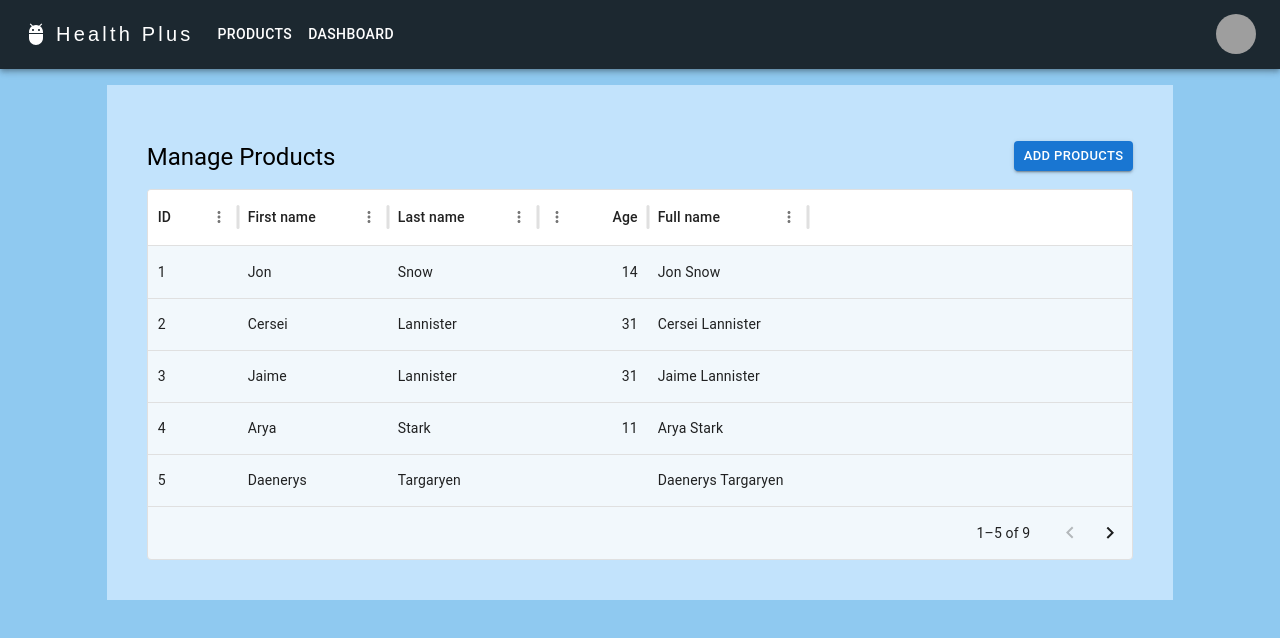
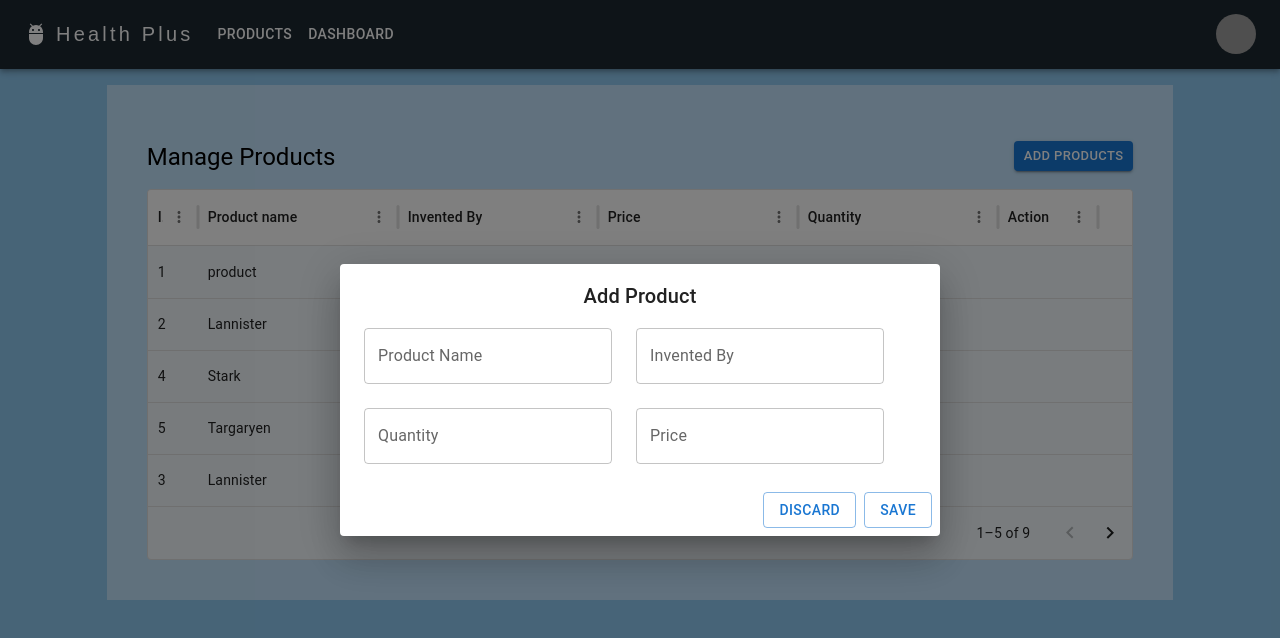
Before and after one commit to Aayushi-2000/Health_Plus, a React (Create React App) app: page /dashboard in a window 1280 px wide. Both pictures are taken after a click on the button "ADD PRODUCTS". Shown: the top 638 px of the page. Built offline with nearby package versions, Linux system fonts and the light colour scheme; grey boxes are pictures that could not be loaded.

Commit message:
add-product

```diff
--- a/package.json
+++ b/package.json
@@ -13,6 +13,7 @@
     "@testing-library/user-event": "^13.5.0",
     "react": "^18.3.1",
     "react-dom": "^18.3.1",
+    "react-hook-form": "^7.51.5",
     "react-router-dom": "^6.23.0",
     "react-scripts": "5.0.1",
     "web-vitals": "^2.1.4"
--- /dev/null
+++ b/src/components/Dialogs/AddandEditProducts.js
@@ -0,0 +1,97 @@
+import {
+  Button,
+  Dialog,
+  DialogActions,
+  DialogContent,
+  DialogContentText,
+  DialogTitle,
+  Grid,
+  TextField,
+  Typography,
+} from "@mui/material";
+import { useState } from "react";
+import { Controller, useForm } from "react-hook-form";
+
+const AddEditProduct = () => {
+  const [open, setOpen] = useState(false);
+  const { control,handleSubmit } = useForm();
+  const handleOpen = () => {
+    setOpen(true);
+  };
+  const handleClose = () => {
+    setOpen(false);
+  };
+  const OnSubmit=(data)=>{
+    console.log('data',data)
+    handleClose()
+  }
+
+  return (
+    <>
+      <Button variant="contained" size="small" onClick={handleOpen}>
+        Add Products
+      </Button>
+      <Dialog open={open} size="md" onClose={handleClose}>
+            <form onSubmit={handleSubmit(OnSubmit)}>
+        <DialogTitle display="flex" justifyContent="center" >
+          <Typography variant="h6">Add Product</Typography>
+        </DialogTitle>
+        <DialogContent xs={{p:2}}>
+          <DialogContentText>
+            <Grid container spacing={3}>
+              <Grid item>
+                <Controller
+                  name="name"
+                  control={control}
+                  rules={{ required: true }}
+                  render={({ field: { ...rest } }) => (
+                    <TextField label="Product Name" {...rest} />
+                  )}
+                />
+              </Grid>
+              <Grid item>
+                <Controller
+                  name="inventedBy"
+                  control={control}
+                  rules={{ required: true }}
+                  render={({ field: { ...rest } }) => (
+                    <TextField label="Invented By" {...rest} />
+                  )}
+                />
+              </Grid>
+              <Grid item>
+                <Controller
+                  name="quantity"
+                  control={control}
+                  rules={{ required: true }}
+                  render={({ field: { ...rest } }) => (
+                    <TextField label="Quantity" {...rest} />
+                  )}
+                />
+              </Grid>
+              <Grid item>
+                <Controller
+                  name="price"
+                  control={control}
+                  rules={{ required: true }}
+                  render={({ field: { ...rest } }) => (
+                    <TextField label="Price" {...rest} />
+                  )}
+                />
+              </Grid>
+
+            </Grid>
+          </DialogContentText>
+        </DialogContent>
+        <DialogActions display='flex' justifyContent>
+          <Button onClick={handleClose}  variant="outlined">Discard</Button>
+          <Button type='submit' variant='outlined'  autoFocus>
+            Save
+          </Button>
+        </DialogActions>
+        </form>
+      </Dialog>
+    </>
+  );
+};
+export default AddEditProduct;
--- a/src/pages/AdminDashboard.js
+++ b/src/pages/AdminDashboard.js
@@ -2,48 +2,51 @@ import * as React from "react";
 import Box from "@mui/material/Box";
 import { DataGrid } from "@mui/x-data-grid";
 import { Button, Grid, Typography } from "@mui/material";
+import AddEditProduct from "../components/Dialogs/AddandEditProducts";
 
 const columns = [
-  { field: "id", headerName: "ID", width: 90 },
+  { field: "id", headerName: "ID", width: 50, maxwidth:70 },
   {
-    field: "firstName",
-    headerName: "First name",
-    width: 150,
-    editable: true,
+    field: "name",
+    headerName: "Product name",
+    width: 200,
+    maxwidth:250
   },
   {
-    field: "lastName",
-    headerName: "Last name",
-    width: 150,
-    editable: true,
+    field: "company",
+    headerName: "Invented By",
+    width: 200,
+    maxwidth:250
   },
   {
-    field: "age",
-    headerName: "Age",
-    type: "number",
-    width: 110,
-    editable: true,
+    field: "price",
+    headerName: "Price",
+    width: 200,
+    maxwidth:230
   },
   {
-    field: "fullName",
-    headerName: "Full name",
-    description: "This column has a value getter and is not sortable.",
-    sortable: false,
-    width: 160,
-    valueGetter: (value, row) => `${row.firstName || ""} ${row.lastName || ""}`,
-  },
+    field: "quantity",
+    headerName: "Quantity",
+    width: 200,
+    maxwidth:250
+  },{
+    field: "action",
+    headerName: "Action",
+    width: 100,
+    maxwidth:100
+  }
 ];
 
 const rows = [
-  { id: 1, lastName: "Snow", firstName: "Jon", age: 14 },
-  { id: 2, lastName: "Lannister", firstName: "Cersei", age: 31 },
-  { id: 3, lastName: "Lannister", firstName: "Jaime", age: 31 },
-  { id: 4, lastName: "Stark", firstName: "Arya", age: 11 },
-  { id: 5, lastName: "Targaryen", firstName: "Daenerys", age: null },
-  { id: 6, lastName: "Melisandre", firstName: null, age: 150 },
-  { id: 7, lastName: "Clifford", firstName: "Ferrara", age: 44 },
-  { id: 8, lastName: "Frances", firstName: "Rossini", age: 36 },
-  { id: 9, lastName: "Roxie", firstName: "Harvey", age: 65 },
+  { id: 1, name: "product", company: "Jon", quantity: 14, price: 230 },
+  { id: 2, name: "Lannister", company: "Cersei", quantity: 31, price: 490 },
+  { id: 4, name: "Stark", company: "Arya", quantity: 11, price: 230 },
+  { id: 5, name: "Targaryen", company: "Daenerys", quantity: null, price: 78 },
+  { id: 3, name: "Lannister", company: "Jaime", quantity: 31, price: 789 },
+  { id: 6, name: "Melisandre", company: null, quantity: 150, price: 90 },
+  { id: 7, name: "Clifford", company: "Ferrara", quantity: 44, price: 890 },
+  { id: 8, name: "Frances", company: "Rossini", quantity: 36, price: 500 },
+  { id: 9, name: "Roxie", company: "Harvey", quantity: 65, price: 600 },
 ];
 
 export default function AdminDashboard() {
@@ -56,17 +59,16 @@ export default function AdminDashboard() {
         lg={10}
         columnGap={2}
         rowSpacing={2}
-
-        sx={{p:5,mt:2,  backgroundColor: "#c2e3fc" }}
+        sx={{ p: 5, mt: 2, backgroundColor: "#c2e3fc" ,position:'sticky'}}
         display="grid"
       >
         <Grid item>
           <Grid container display="flex" justifyContent="space-between">
             <Grid item>
-              <Typography variant='h5'>Manage Products</Typography>
+              <Typography variant="h5">Manage Products</Typography>
             </Grid>
             <Grid item>
-              <Button variant='contained' size='small' >Add Products</Button>
+              <AddEditProduct/>
             </Grid>
           </Grid>
         </Grid>
```
